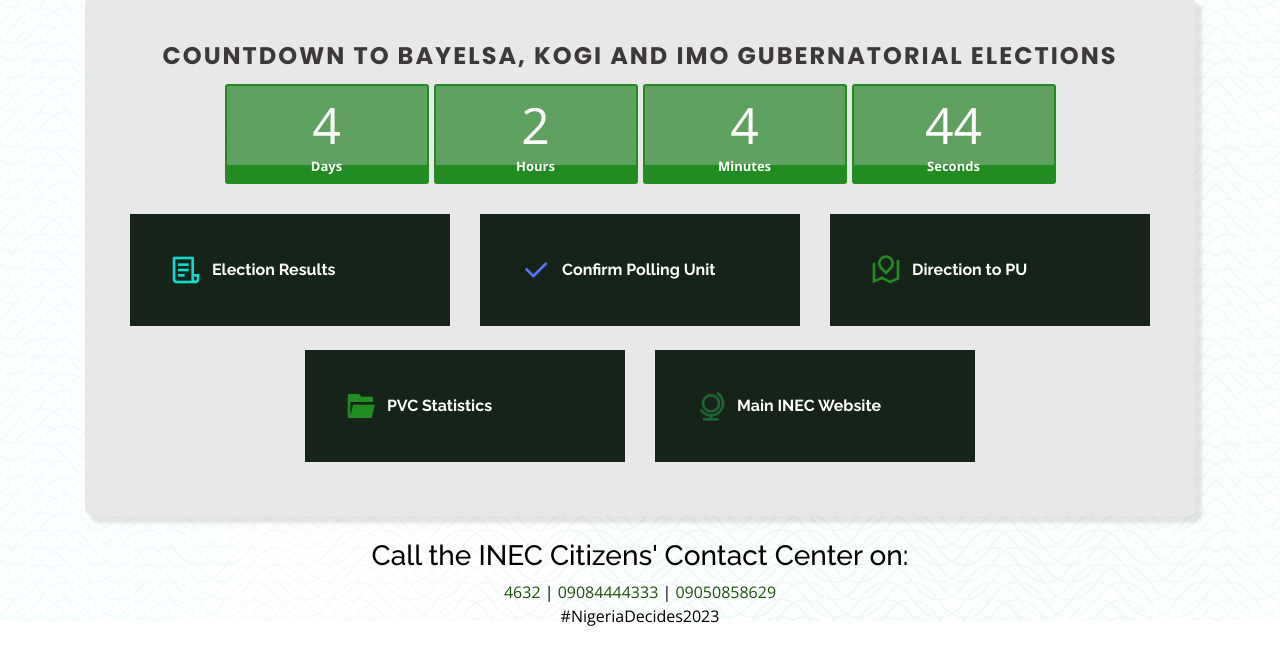
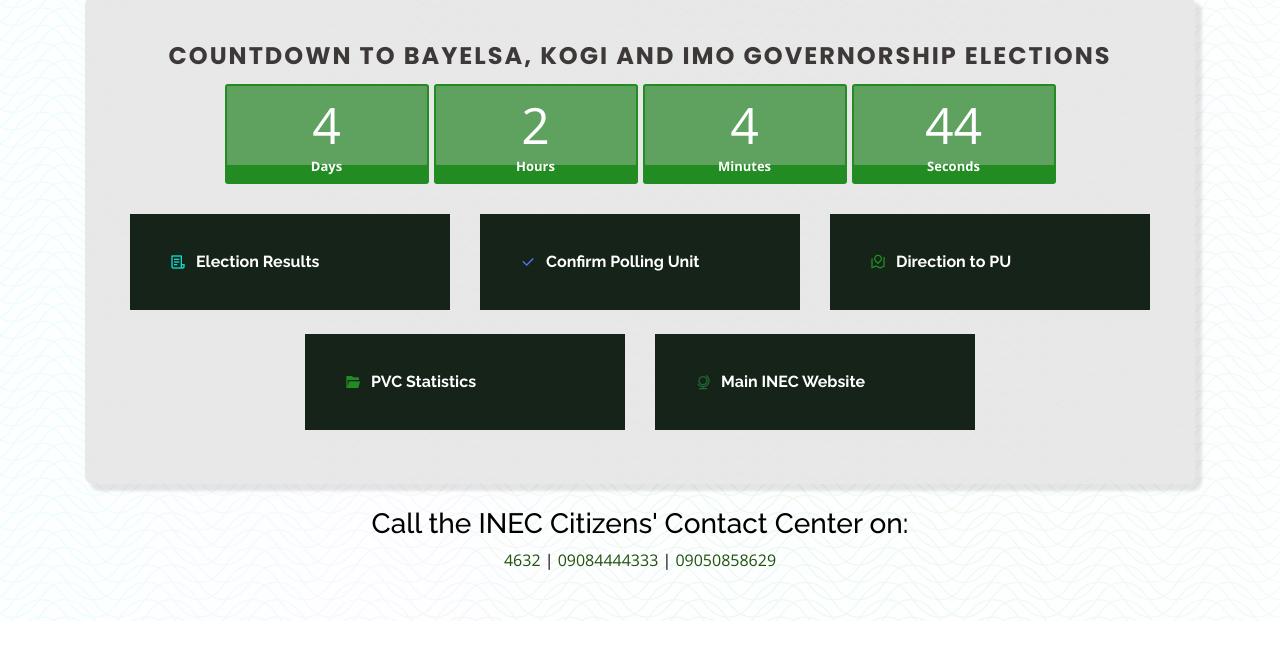
Before and after one commit to TeeXee19/inec, a plain HTML site: page index.html in a window 1280 px wide. Shown: the part 179-844 px from the top of the page. After the commit the page ends 815 px from the top, so only its background shows below. Drawn offline with nearby package versions, Linux system fonts and the light colour scheme.

Commit message:
UI Fixes

```diff
--- a/assets/css/style.css
+++ b/assets/css/style.css
@@ -239,7 +239,7 @@
 }
 
 .interests .icon-box i {
-  font-size: 32px;
+  font-size: px;
   padding-right: 10px;
   line-height: 1;
 }
--- a/index.html
+++ b/index.html
@@ -47,7 +47,7 @@
 
           <div class="about-me container">
             <div class="section-title">
-            <h2 class="font-weight-bold text-center text-2xl">COUNTDOWN TO BAYELSA, KOGI AND IMO GUBERNATORIAL ELECTIONS</h2>
+            <h2 class="font-weight-bold text-center text-2xl">COUNTDOWN TO BAYELSA, KOGI AND IMO GOVERNORSHIP ELECTIONS</h2>
           </div>
             <div id="clockdiv">
               <div>
@@ -127,7 +127,6 @@
           <a href="tel:+2344632">4632</a> <span> | </span>
           <a href="tel:+2349084444333">09084444333</a> <span> | </span>
           <a href="tel:+2349050858629">09050858629</a>
-          <p>#NigeriaDecides2023</p>
         </div>
       </div>
     </header>
```
